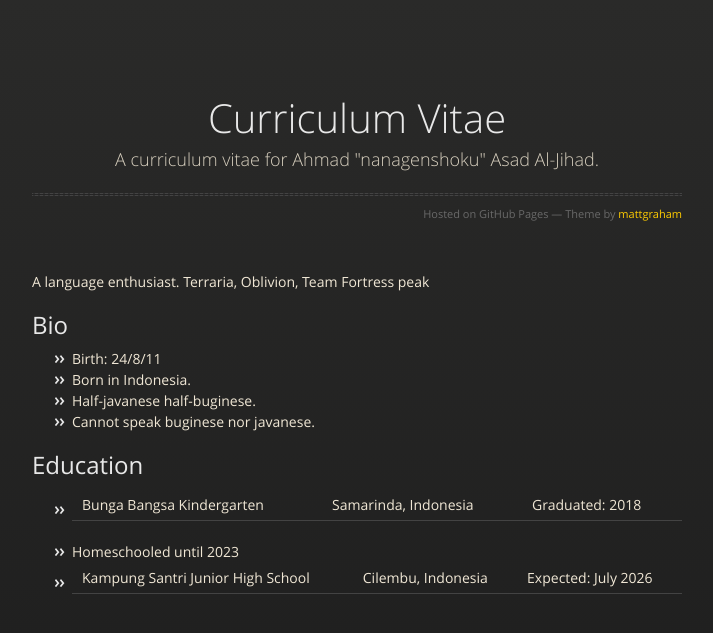
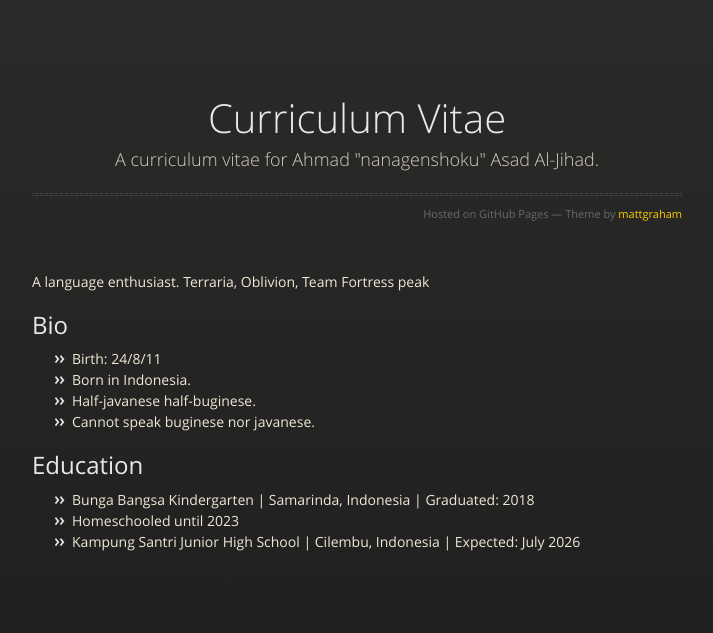
Before and after one commit to nanagenshoku/nanagenshoku.github.io, a Jekyll site: the page built from index.md, in a window 1280 px wide. Shown: the top 633 px of the page, without its empty margins (283-996 px from the left). Built offline with Jekyll 4.4.1, drawn with Linux system fonts in a browser that asks for light colours.

Commit message:
make the | appear

```diff
--- a/index.md
+++ b/index.md
@@ -13,6 +13,6 @@ A language enthusiast. Terraria, Oblivion, Team Fortress peak
 
 ## Education
 
-* Bunga Bangsa Kindergarten | Samarinda, Indonesia | Graduated: 2018
+* Bunga Bangsa Kindergarten \| Samarinda, Indonesia \| Graduated: 2018
 * Homeschooled until 2023
-* Kampung Santri Junior High School | Cilembu, Indonesia | Expected: July 2026
+* Kampung Santri Junior High School \| Cilembu, Indonesia \| Expected: July 2026
```
